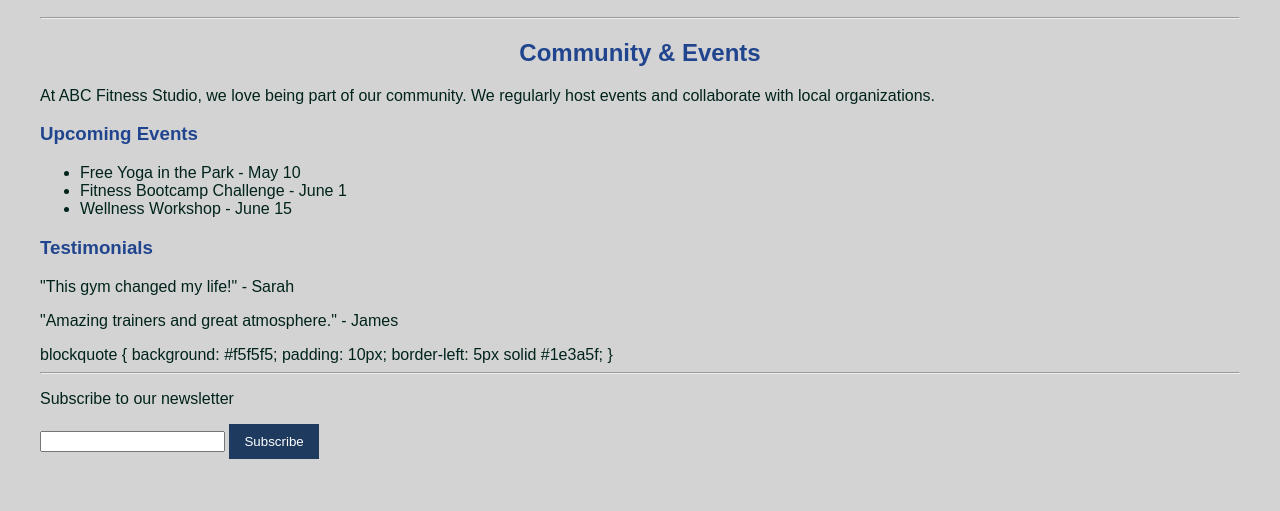
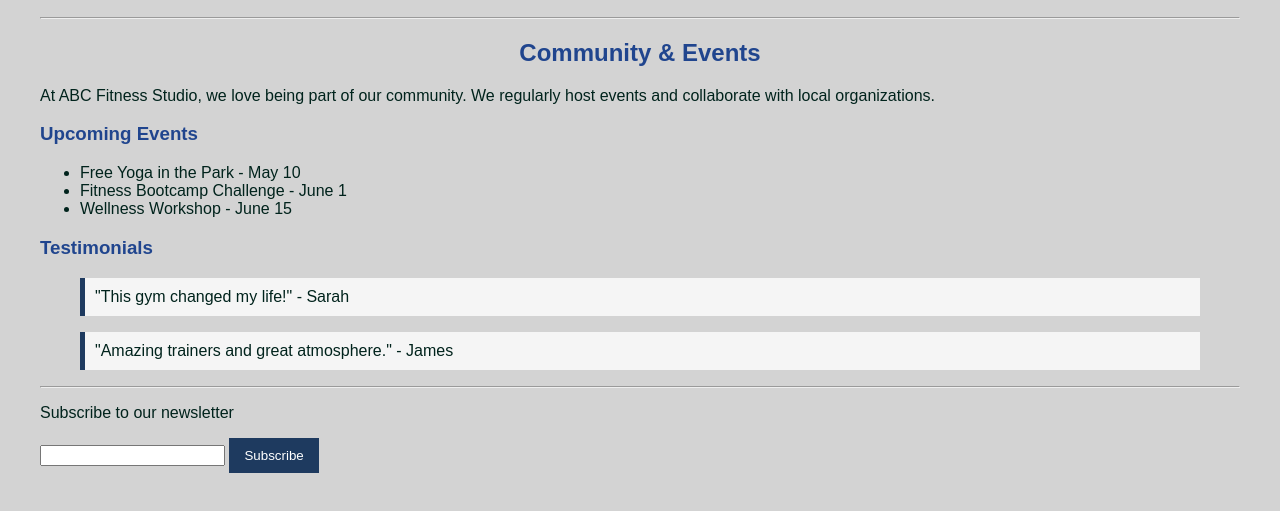
Before and after one commit to TonyaJamesIT/abc-fitness-website, a website: page community.html in a window 1280 px wide. Shown: the part 141-652 px from the top of the page. Drawn offline with Linux system fonts and the light colour scheme.

Commit message:
Update community.html

```diff
--- a/community.html
+++ b/community.html
@@ -29,14 +29,15 @@
 </ul>
 
 <h3>Testimonials</h3>
-<p>"This gym changed my life!" - Sarah</p>
-<p>"Amazing trainers and great atmosphere." - James</p>
 
-blockquote {
-  background: #f5f5f5;
-  padding: 10px;
-  border-left: 5px solid #1e3a5f;
-}
+<blockquote>
+  "This gym changed my life!" - Sarah
+</blockquote>
+
+<blockquote>
+  "Amazing trainers and great atmosphere." - James
+</blockquote>
+
 <hr>
 
 <p>Subscribe to our newsletter</p>
```
